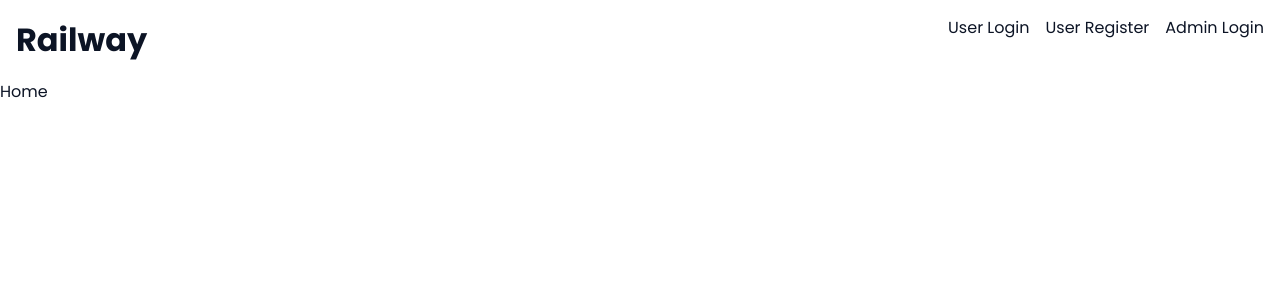
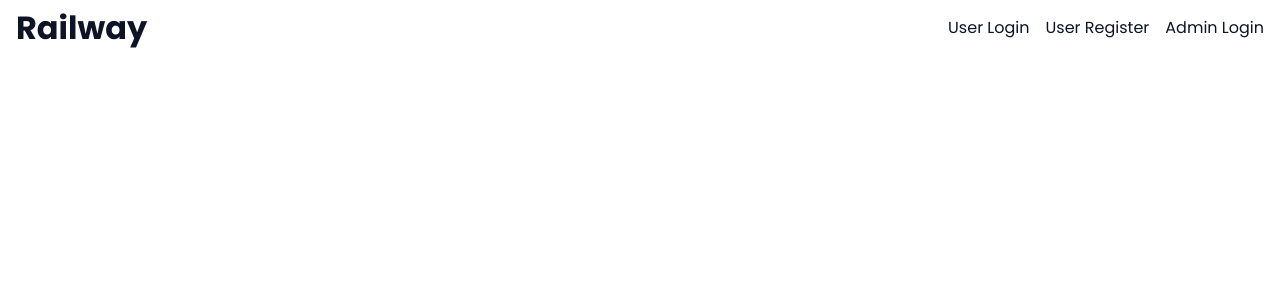
Before and after one commit to TIAA-KKWIEER-Group1/Railway-client, a React (Vite) app: page / in a window 1280 px wide. Shown: the top 300 px of the page. Built offline with nearby package versions, Linux system fonts and the light colour scheme.

Commit message:
feat: added a simple navbar

```diff
--- a/src/App.jsx
+++ b/src/App.jsx
@@ -1,7 +1,13 @@
+import Navbar from './components/Navbar/Navbar';
 import Router from './router/Router';
 
 function App() {
-  return <Router />;
+  return (
+    <>
+      <Navbar />
+      <Router />
+    </>
+  );
 }
 
 export default App;
--- a/src/components/Navbar/Navbar.module.css
+++ b/src/components/Navbar/Navbar.module.css
@@ -1,7 +1,17 @@
 .Navbar {
   display: flex;
   justify-content: space-between;
-  padding: 1rem;
+  align-items: center;
+  padding: 0.25rem 1rem;
+
+  position: fixed;
+  top: 0;
+  left: 0;
+  right: 0;
+
+  z-index: 1000;
+
+  background-color: rgb(var(--bg-white));
 }
 
 .links {
--- a/src/pages/Home/Home.jsx
+++ b/src/pages/Home/Home.jsx
@@ -1,13 +1,5 @@
-import React from 'react';
-import Navbar from '../../components/Navbar/Navbar';
-
 function Home() {
-  return (
-    <div>
-      <Navbar />
-      Home
-    </div>
-  );
+  return <div>Home</div>;
 }
 
 export default Home;
```
